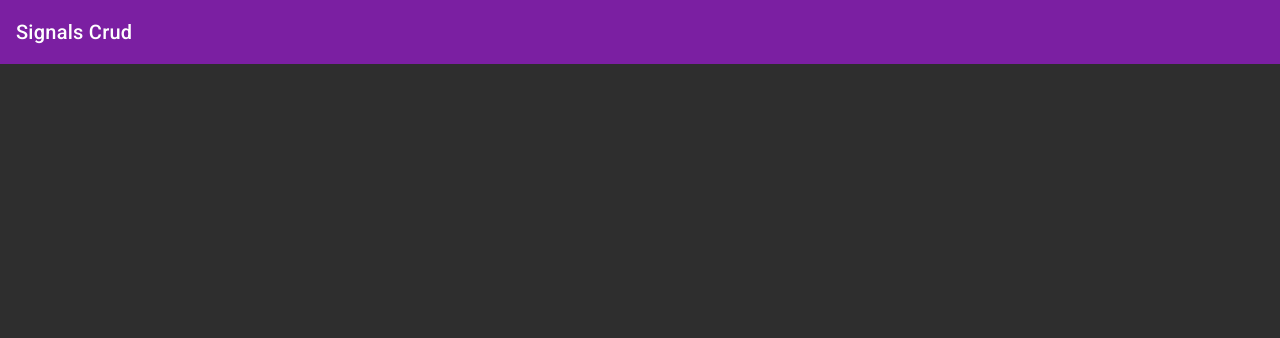
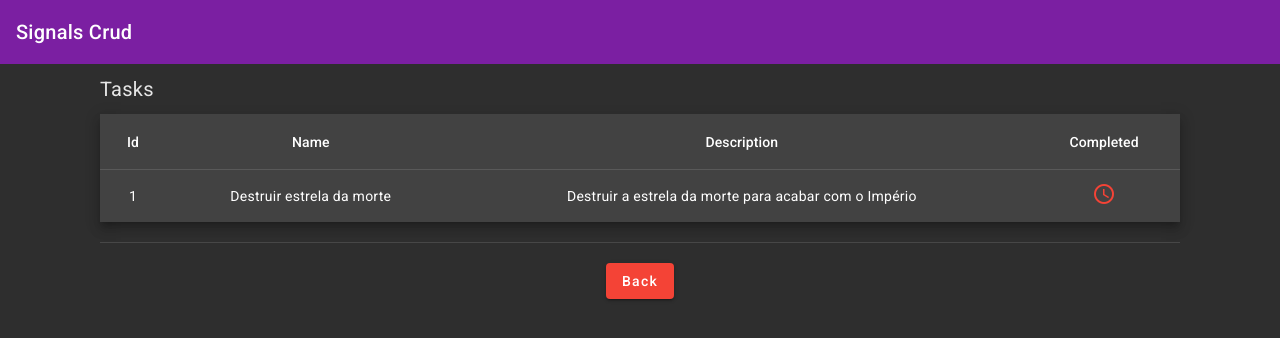
Before and after one commit to PauloDev13/signals-crud-example-ang17, an Angular app: page /tasks/1 in a window 1280 px wide. Before the commit this address led to /. Shown: the top 338 px of the page. Built offline with nearby package versions, Linux system fonts and the light colour scheme; data requests are answered from the project's data file.

Commit message:
Displaying user tasks details

```diff
--- a/src/app/app.routes.ts
+++ b/src/app/app.routes.ts
@@ -1,5 +1,6 @@
 import { Routes } from '@angular/router';
 
+import { TaskDetailsComponent } from './task/components/task-details/task-details.component';
 import { UsersListComponent } from './user/components/users-list/users-list.component';
 
 export const routes: Routes = [
@@ -8,4 +9,8 @@ export const routes: Routes = [
     pathMatch: 'full',
     component: UsersListComponent,
   },
+  {
+    path: 'tasks/:id',
+    component: TaskDetailsComponent,
+  },
 ];
--- /dev/null
+++ b/src/app/task/components/task-details/task-details.component.html
@@ -0,0 +1,44 @@
+<section class="container">
+  <div class="container__header">
+    <span>Tasks</span>
+  </div>
+
+  <table [dataSource]="userTasks()" aria-label="table" class="mat-elevation-z8" mat-table>
+    @for (column of displayedColumns; track $index) {
+      <ng-container [matColumnDef]="column">
+        <th *matHeaderCellDef mat-header-cell>{{ column | titlecase }}</th>
+        <ng-container [ngSwitch]="column">
+          <ng-container *ngSwitchCase="'completed'">
+            <td *matCellDef="let element" mat-cell>
+              @if (element[column] === true) {
+                <mat-icon color="accent">done</mat-icon>
+              }
+
+              @if (element[column] === false) {
+                <mat-icon color="warn">schedule</mat-icon>
+              }
+            </td>
+          </ng-container
+          >
+
+          <ng-container *ngSwitchDefault
+          >
+            <td *matCellDef="let element" mat-cell>
+              {{ element[column] }}
+            </td>
+          </ng-container
+          >
+        </ng-container>
+      </ng-container>
+    }
+
+    <tr *matHeaderRowDef="displayedColumns" mat-header-row></tr>
+    <tr *matRowDef="let row; columns: displayedColumns" mat-row></tr>
+  </table>
+
+  <mat-divider></mat-divider>
+
+  <div class="container__actions">
+    <button color="warn" mat-raised-button routerLink="/">Back</button>
+  </div>
+</section>
--- /dev/null
+++ b/src/app/task/components/task-details/task-details.component.scss
@@ -0,0 +1,32 @@
+th,
+td {
+  text-align: center;
+}
+
+.container {
+  padding: 2rem 10rem;
+  gap: 2rem;
+
+  display: flex;
+  flex-direction: column;
+  align-items: center;
+
+  &__header {
+    > span {
+      font-size: 2rem;
+      line-height: 1rem;
+    }
+
+    width: 100%;
+    display: flex;
+    justify-content: space-between;
+    align-items: center;
+    text-align: center;
+  }
+
+  &__actions {
+    width: 100%;
+    display: flex;
+    justify-content: center;
+  }
+}
--- /dev/null
+++ b/src/app/task/components/task-details/task-details.component.ts
@@ -0,0 +1,77 @@
+import {
+  NgSwitch,
+  NgSwitchCase,
+  NgSwitchDefault,
+  TitleCasePipe,
+} from '@angular/common';
+import { Component, inject, OnInit } from '@angular/core';
+import { MatButton } from '@angular/material/button';
+import { MatDivider } from '@angular/material/divider';
+import { MatIcon } from '@angular/material/icon';
+import {
+  MatCell,
+  MatCellDef,
+  MatColumnDef,
+  MatHeaderCell,
+  MatHeaderCellDef,
+  MatHeaderRow,
+  MatHeaderRowDef,
+  MatRow,
+  MatRowDef,
+  MatTable,
+} from '@angular/material/table';
+import { ActivatedRoute, Router, RouterLink } from '@angular/router';
+
+import { UserService } from '../../../user/service/user.service';
+import { TaskService } from '../../service/task.service';
+
+const MATERIAL = [
+  MatRowDef,
+  MatTable,
+  MatColumnDef,
+  MatHeaderCell,
+  MatHeaderCellDef,
+  MatHeaderRow,
+  MatHeaderRowDef,
+  MatRow,
+  MatDivider,
+  MatButton,
+  MatCell,
+  MatCellDef,
+  MatIcon,
+];
+
+@Component({
+  selector: 'app-task-details',
+  standalone: true,
+  imports: [
+    TitleCasePipe,
+    NgSwitch,
+    NgSwitchCase,
+    NgSwitchDefault,
+    RouterLink,
+    MATERIAL,
+  ],
+  templateUrl: './task-details.component.html',
+  styleUrl: './task-details.component.scss',
+})
+export class TaskDetailsComponent implements OnInit {
+  protected selectedUserId!: number;
+  protected userService = inject(UserService);
+  protected taskService = inject(TaskService);
+  protected route = inject(ActivatedRoute);
+  protected router = inject(Router);
+
+  protected displayedColumns = ['id', 'name', 'description', 'completed'];
+  protected userTasks = this.taskService.userTasks;
+
+  ngOnInit() {
+    this.selectedUserId = this.route.snapshot.params['id'];
+
+    if (this.selectedUserId) {
+      this.userService.setSelectedUserId(this.selectedUserId);
+    } else {
+      this.router.navigate(['/']).then();
+    }
+  }
+}
--- /dev/null
+++ b/src/app/task/service/task.service.ts
@@ -0,0 +1,32 @@
+import { HttpClient } from '@angular/common/http';
+import { inject, Injectable, signal } from '@angular/core';
+import { toObservable, toSignal } from '@angular/core/rxjs-interop';
+import { switchMap, tap } from 'rxjs';
+
+import { UserService } from '../../user/service/user.service';
+import { ITask } from '../task.interface';
+
+@Injectable({
+  providedIn: 'root',
+})
+export class TaskService {
+  userTasks = signal<ITask[]>([]);
+  private http = inject(HttpClient);
+  private userService = inject(UserService);
+  private userUrl = 'http://localhost:3000/users';
+  private taskUrl = 'http://localhost:3000/tasks';
+
+  private userTasks$ = toObservable(this.userService.selectedUserId).pipe(
+    switchMap(userId =>
+      this.http.get<ITask[]>(`${this.taskUrl}?id=${userId}`).pipe(
+        tap(tasks => {
+          this.userTasks.set(tasks);
+        }),
+      ),
+    ),
+  );
+
+  readonlyUserTasks = toSignal(this.userTasks$, {
+    initialValue: [] as ITask[],
+  });
+}
--- a/src/app/user/components/users-list/users-list.component.html
+++ b/src/app/user/components/users-list/users-list.component.html
@@ -1,7 +1,7 @@
 @if (users().length) {
   <section class="container">
     <div class="container__header">
-      <span>Users</span>
+      <span>Users ({{ totalUsersCount() }})</span>
     </div>
     <table [dataSource]="users()" class="mat-elevation-z8" mat-table aria-label="table">
       @for (column of displayedColumns; track $index) {
@@ -16,7 +16,7 @@
       <ng-container matColumnDef="action">
         <th *matHeaderCellDef mat-header-cell>Tarefas</th>
         <td *matCellDef="let user" mat-cell>
-          <button color="accent" mat-icon-button>
+          <button color="accent" (click)="setSelectedUserId(user.id)" mat-icon-button>
             <mat-icon>search</mat-icon>
           </button>
         </td>
--- a/src/app/user/components/users-list/users-list.component.ts
+++ b/src/app/user/components/users-list/users-list.component.ts
@@ -14,6 +14,7 @@ import {
   MatRowDef,
   MatTable,
 } from '@angular/material/table';
+import { Router } from '@angular/router';
 
 import { UserService } from '../../service/user.service';
 
@@ -45,4 +46,12 @@ export class UsersListComponent {
   protected fullColumns = ['id', 'name', 'email', 'gender', 'action'];
   private userService = inject(UserService);
   protected users = this.userService.users;
+  protected totalUsersCount = this.userService.totalUsersCount;
+  private router = inject(Router);
+
+  setSelectedUserId(id: number): void {
+    this.userService.setSelectedUserId(id);
+
+    this.router.navigate(['tasks', id]).then();
+  }
 }
--- a/src/app/user/service/user.service.ts
+++ b/src/app/user/service/user.service.ts
@@ -1,5 +1,5 @@
 import { HttpClient } from '@angular/common/http';
-import { inject, Injectable } from '@angular/core';
+import { computed, inject, Injectable, signal } from '@angular/core';
 import { toSignal } from '@angular/core/rxjs-interop';
 
 import { IUser } from '../user.interface';
@@ -10,6 +10,12 @@ import { IUser } from '../user.interface';
 export class UserService {
   http = inject(HttpClient);
   userUrl = 'http://localhost:3000/users';
+  selectedUserId = signal(0);
   private users$ = this.http.get<IUser[]>(this.userUrl);
   users = toSignal(this.users$, { initialValue: [] as IUser[] });
+  totalUsersCount = computed(() => this.users().length);
+
+  setSelectedUserId(id: number): void {
+    this.selectedUserId.set(id);
+  }
 }
```
